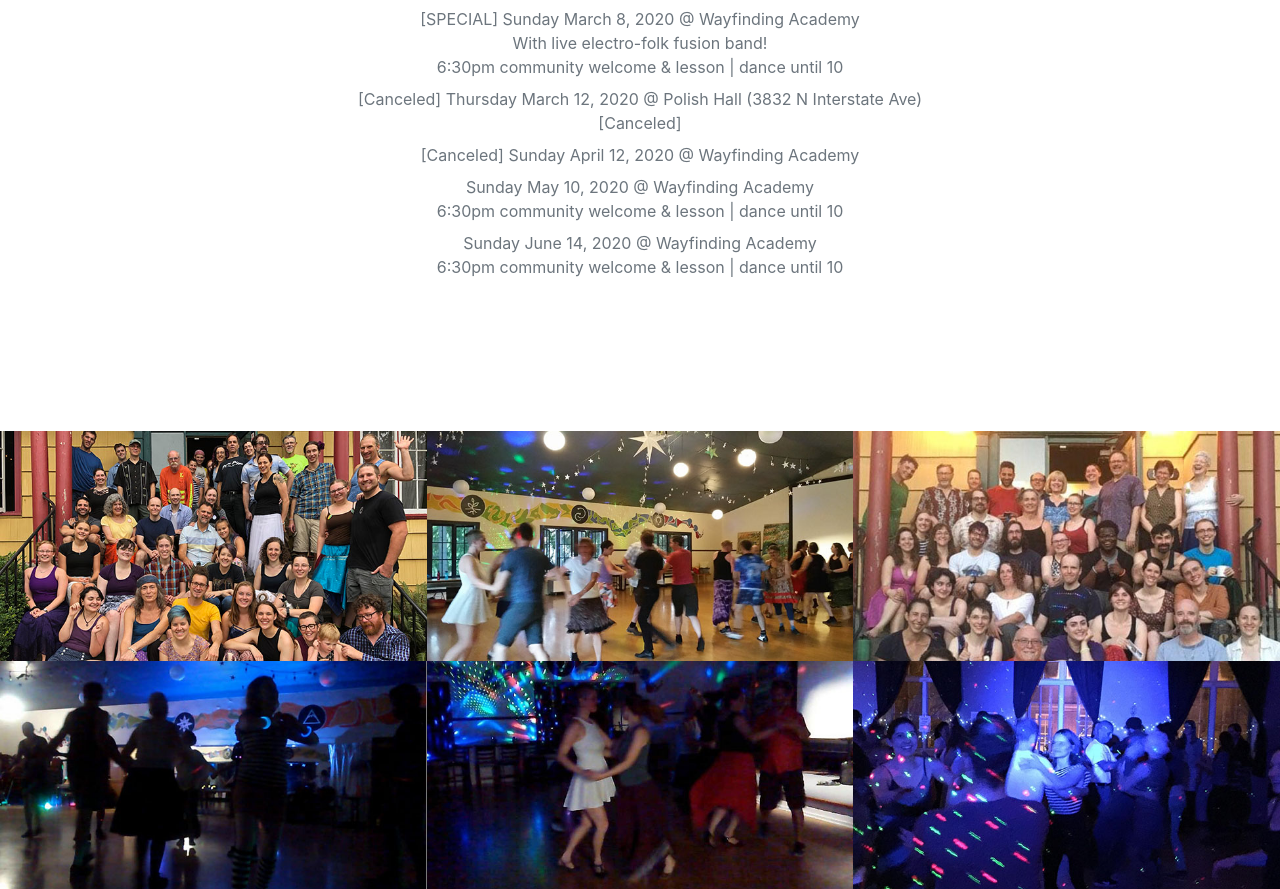
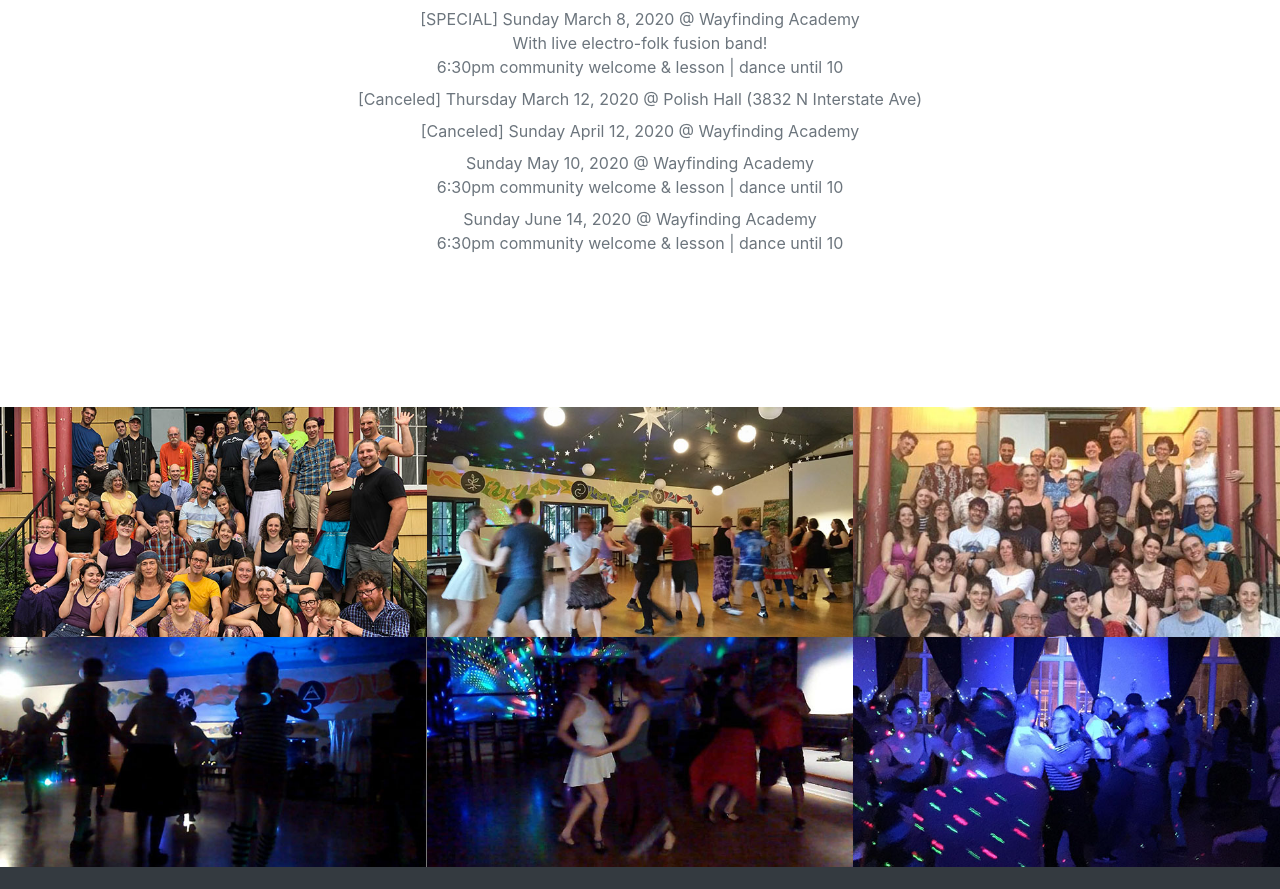
Before and after one commit to mgoren/contraremix, a website with bundled scripts: page index.html in a window 1280 px wide. Shown: the part 3191-4080 px from the top of the page. Built offline with nearby package versions, Linux system fonts and the light colour scheme; grey boxes are pictures that could not be loaded.

Commit message:
clean up calendar

```diff
--- a/index.html
+++ b/index.html
@@ -162,12 +162,12 @@
                   <span class="mobile-only">Sun 3/8/20 <br>With live electro-folk fusion band!<br>6:30pm community welcome & lesson <br>dance until 10 <br>Wayfinding Academy</span>
                 </li>
                 <li class="text-muted mb-0 dance">
-                  <span class="desktop-only">[Canceled] Thursday March 12, 2020 @ Polish Hall (3832 N Interstate Ave)<br>[Canceled]</span>
-                  <span class="mobile-only">Thu 3/12/20 <br>[Canceled] </span>
+                  <span class="desktop-only">[Canceled] Thursday March 12, 2020 @ Polish Hall (3832 N Interstate Ave)</span>
+                  <span class="mobile-only">[Canceled] Thu 3/12/20 </span>
                 </li>
                 <li class="text-muted mb-0 dance">
                   <span class="desktop-only">[Canceled] Sunday April 12, 2020 @ Wayfinding Academy</span>
-                  <span class="mobile-only">Sun 4/12/20 <br>[Canceled] </span>
+                  <span class="mobile-only">[Canceled] Sun 4/12/20 </span>
                 </li>
                 <li class="text-muted mb-0 dance">
                   <span class="desktop-only">Sunday May 10, 2020 @ Wayfinding Academy <br>6:30pm community welcome & lesson | dance until 10</span>
```
